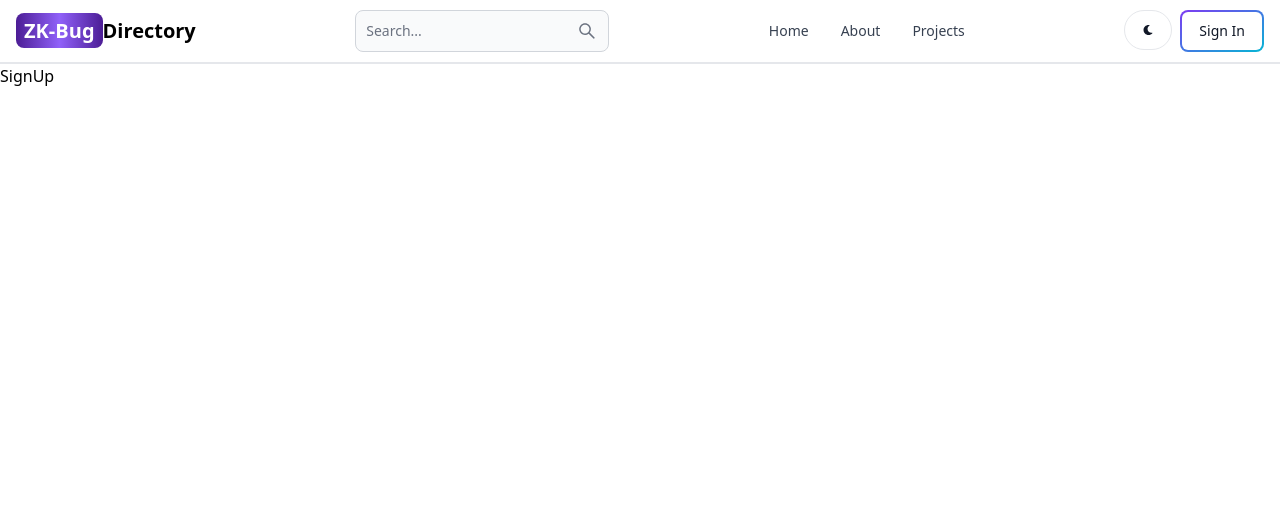
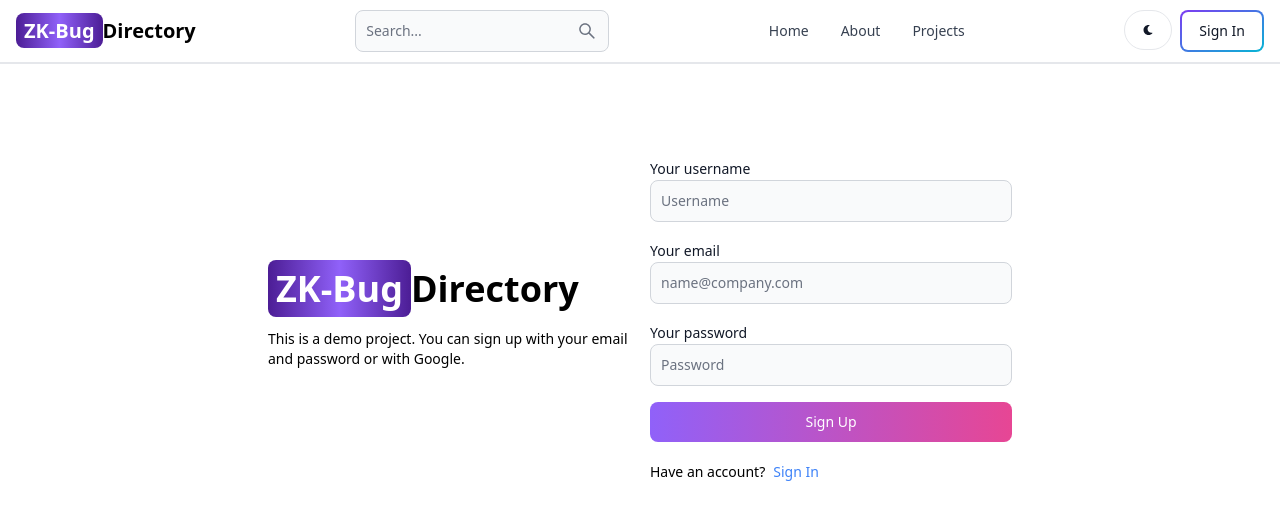
Before and after one commit to neuralblades/zk-dir, a React (Vite) app in the folder client/: page /sign-up in a window 1280 px wide. Shown: the top 520 px of the page. Built offline with nearby package versions, Linux system fonts and the light colour scheme.

Commit message:
add functionality to signup page

```diff
--- a/client/src/pages/SignUp.jsx
+++ b/client/src/pages/SignUp.jsx
@@ -1,6 +1,120 @@
+import { Alert, Button, Label, Spinner, TextInput } from 'flowbite-react';
+import { useState } from 'react';
+import { Link, useNavigate } from 'react-router-dom';
+
 
 export default function SignUp() {
+  const [formData, setFormData] = useState({});
+  const [errorMessage, setErrorMessage] = useState(null);
+  const [loading, setLoading] = useState(false);
+  const navigate = useNavigate();
+  const handleChange = (e) => {
+    setFormData({ ...formData, [e.target.id]: e.target.value.trim() });
+  };
+  const handleSubmit = async (e) => {
+    e.preventDefault();
+    if (!formData.username || !formData.email || !formData.password) {
+      return setErrorMessage('Please fill out all fields.');
+    }
+    try {
+      setLoading(true);
+      setErrorMessage(null);
+      const res = await fetch('/api/auth/signup', {
+        method: 'POST',
+        headers: { 'Content-Type': 'application/json' },
+        body: JSON.stringify(formData),
+      });
+      const data = await res.json();
+      if (data.success === false) {
+        return setErrorMessage(data.message);
+      }
+      setLoading(false);
+      if(res.ok) {
+        navigate('/sign-in');
+      }
+    } catch (error) {
+      setErrorMessage(error.message);
+      setLoading(false);
+    }
+  };
   return (
-    <div>SignUp</div>
-  )
+    <div className='min-h-screen mt-20'>
+      <div className='flex p-3 max-w-3xl mx-auto flex-col md:flex-row md:items-center gap-5'>
+        {/* left */}
+        <div className='flex-1'>
+          <Link
+            to='/'
+            className='font-bold dark:text-white text-4xl'
+          >
+            <span className='px-2 py-1 bg-gradient-to-r from-violet-900 via-purple-500 to-violet-900 rounded-lg text-white'>
+              ZK-Bug
+            </span>
+            Directory
+          </Link>
+          <p className='text-sm mt-5'>
+            This is a demo project. You can sign up with your email and password
+            or with Google.
+          </p>
+        </div>
+        {/* right */}
+
+        <div className='flex-1'>
+          <form className='flex flex-col gap-4' onSubmit={handleSubmit}>
+            <div>
+              <Label value='Your username' />
+              <TextInput
+                type='text'
+                placeholder='Username'
+                id='username'
+                onChange={handleChange}
+              />
+            </div>
+            <div>
+              <Label value='Your email' />
+              <TextInput
+                type='email'
+                placeholder='name@company.com'
+                id='email'
+                onChange={handleChange}
+              />
+            </div>
+            <div>
+              <Label value='Your password' />
+              <TextInput
+                type='password'
+                placeholder='Password'
+                id='password'
+                onChange={handleChange}
+              />
+            </div>
+            <Button
+              gradientDuoTone='purpleToPink'
+              type='submit'
+              disabled={loading}
+            >
+              {loading ? (
+                <>
+                  <Spinner size='sm' />
+                  <span className='pl-3'>Loading...</span>
+                </>
+              ) : (
+                'Sign Up'
+              )}
+            </Button>
+          </form>
+          <div className='flex gap-2 text-sm mt-5'>
+            <span>Have an account?</span>
+            <Link to='/sign-in' className='text-blue-500'>
+              Sign In
+            </Link>
+          </div>
+          {errorMessage && (
+            <Alert className='mt-5' color='failure'>
+              {errorMessage}
+            </Alert>
+          )}
+        </div>
+      </div>
+    </div>
+  );
 }
--- a/client/vite.config.js
+++ b/client/vite.config.js
@@ -1,7 +1,15 @@
-import { defineConfig } from 'vite'
-import react from '@vitejs/plugin-react-swc'
+import { defineConfig } from 'vite';
+import react from '@vitejs/plugin-react-swc';
 
 // https://vitejs.dev/config/
 export default defineConfig({
+  server: {
+    proxy: {
+      '/api': {
+        target: 'http://localhost:3000',
+        secure: false,
+      },
+    },
+  },
   plugins: [react()],
-})
+});
```
